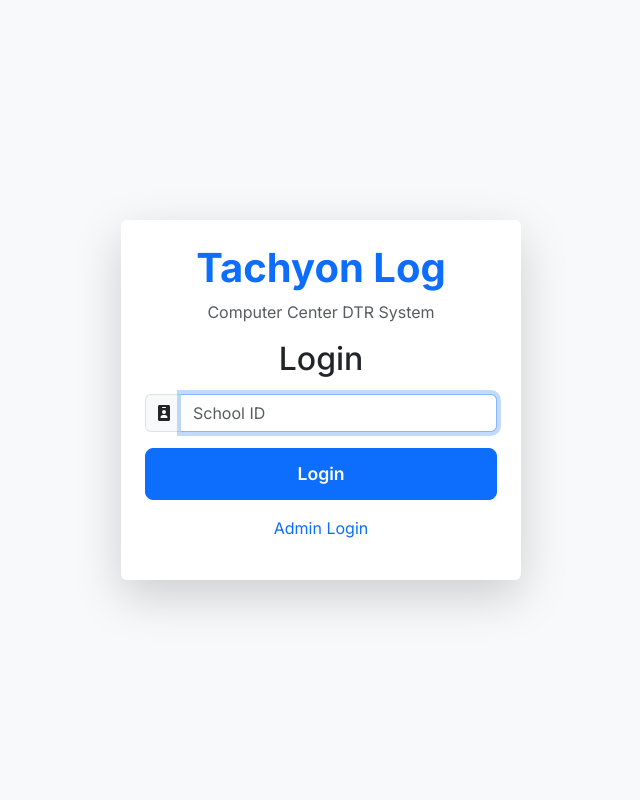
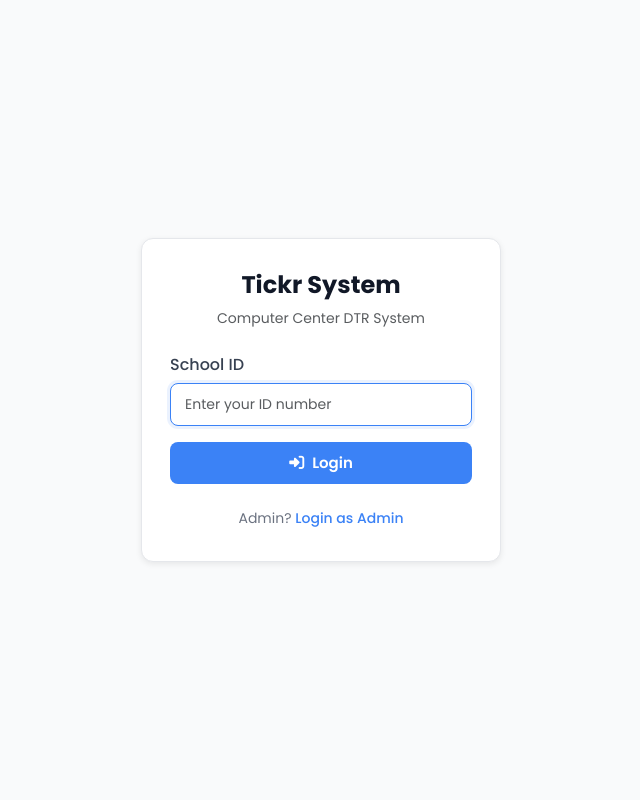
Before and after one commit to earlhsjks/tickr, a Flask app: page / in a window 1280 px wide. Shown: the whole page, without its empty margins (319-959 px from the left). Run offline with Flask 3, Linux system fonts and the light colour scheme; some libraries are stand-ins or nearby versions.

Commit message:
dynamic login and schedule page done

```diff
--- a/app.py
+++ b/app.py
@@ -34,7 +34,7 @@ migrate = Migrate(app, db)
 # Initialize login manager
 login_manager = LoginManager()
 login_manager.init_app(app)
-login_manager.login_view = "main.login_employee"
+login_manager.login_view = "auth.login"
 
 # Session timeout enforcement
 # @app.before_request
@@ -64,11 +64,17 @@ login_manager.login_view = "main.login_employee"
 
 #     session['last_activity'] = datetime.now(timezone.utc).isoformat()  # Store as ISO string
 
+@app.route('/')
+def index():
+    return render_template('/auth/login.html')
+
 # Register Blueprints
 from routes.main import main_bp
+from routes.auth import auth_bp
 from routes.admin import admin_bp
 from routes.api import api_bp
 app.register_blueprint(main_bp)
+app.register_blueprint(auth_bp, url_prefix='/auth')
 app.register_blueprint(admin_bp, url_prefix='/admin')
 app.register_blueprint(api_bp, url_prefix='/api')
 
--- /dev/null
+++ b/routes/auth.py
@@ -0,0 +1,54 @@
+from flask import Blueprint, request, jsonify, render_template
+from flask_login import login_user, logout_user, login_required ,current_user
+from werkzeug.security import check_password_hash
+from models.models import User
+
+auth_bp = Blueprint('auth', __name__)
+
+@auth_bp.route('/whoami')
+def whoami():
+    if current_user.is_authenticated:
+        return jsonify({
+            'loggedIn': True,
+            'userId': current_user.user_id,
+            'role': current_user.role,
+            'name': f"{current_user.first_name}"
+        })
+    else:
+        return jsonify({'loggedIn': False})
+
+@auth_bp.route('/login', methods=['POST'])
+def login():
+    data = request.get_json()
+
+    gia_id = data.get('giaId')
+    admin_id = data.get('adminId')
+    password = data.get('password')
+
+    if gia_id:
+        gia = User.query.filter_by(user_id=gia_id).first()
+
+        if not gia:
+            return jsonify({'success': False, 'error': 'User not found'}), 404
+
+        login_user(gia)
+        return jsonify({'success': True, 'message': f'Welcome {gia.first_name}!'}), 200
+
+    if admin_id:
+        admin = User.query.filter_by(user_id=admin_id).first()
+
+        if not admin:
+            return jsonify({'success': False, 'error': 'User not found'}), 404
+
+        if not check_password_hash(admin.password, password):
+            return jsonify({'success': False, 'error': 'Incorrect password'}), 401
+
+        login_user(admin)
+        return jsonify({'success': True, 'message': f'Welcome {admin.first_name}!'}), 200
+
+@auth_bp.route('/logout', methods=['POST'])
+@login_required
+def logout():
+    logout_user()
+
+    return render_template('/auth/login.html')
--- a/routes/main.py
+++ b/routes/main.py
@@ -74,26 +74,6 @@ def check_attendance_flags(attendance_entry):
 
     db.session.commit()
 
-# Home Route
-@main_bp.route('/')
-def home():
-    return render_template('auth/gia.html')
-
-@main_bp.route('/', methods=['GET', 'POST'])
-def login_employee():
-    if request.method == 'POST':
-        user_id = request.form.get('user_id')
-
-        user = User.query.filter_by(user_id=user_id, role="employee").first()
-
-        if user:
-            login_user(user)
-            return redirect(url_for('main.dashboard_employee'))
-        else:
-            flash("ID Not Found!", "danger")
-
-    return render_template('auth/employee.html')
-
 # Employee Dashboard
 @main_bp.route('/gia-dashboard')
 @login_required
@@ -118,13 +98,6 @@ def dashboard_employee():
         attendance_records=attendance_records,
         current_month=f"{year}-{month:02d}"
     )
-
-# Logout Route
-@main_bp.route('/logout')
-@login_required
-def logout():
-    logout_user()
-    return redirect(url_for('main.home'))
 
 # Clock-In/Clock-Out Routes
 @main_bp.route('/clock-in')
--- a/static/css/base.css
+++ b/static/css/base.css
@@ -1,5 +1,4 @@
-@import url('https://fonts.googleapis.com/css2?family=Inter:ital,opsz,wght@0,14..32,100..900;1,14..32,100..900&display=swap');
-@import url('https://fonts.googleapis.com/css2?family=Inter:ital,opsz,wght@0,14..32,100..900;1,14..32,100..900&family=Poppins:ital,wght@0,100;0,200;0,300;0,400;0,500;0,600;0,700;0,800;0,900;1,100;1,200;1,300;1,400;1,500;1,600;1,700;1,800;1,900&display=swap');
+@import url('https://fonts.googleapis.com/css2?family=Poppins:ital,wght@0,100;0,200;0,300;0,400;0,500;0,600;0,700;0,800;0,900;1,100;1,200;1,300;1,400;1,500;1,600;1,700;1,800;1,900&display=swap');
 
 * {
     font-family: 'Poppins', sans-serif;
--- /dev/null
+++ b/static/css/login.css
@@ -0,0 +1,126 @@
+/* =========================================
+   DTR Login Page - Clean Web UI
+   ========================================= */
+@import url('https://fonts.googleapis.com/css2?family=Poppins:ital,wght@0,100;0,200;0,300;0,400;0,500;0,600;0,700;0,800;0,900;1,100;1,200;1,300;1,400;1,500;1,600;1,700;1,800;1,900&display=swap');
+
+* {
+  margin: 0;
+  padding: 0;
+  box-sizing: border-box;
+}
+
+body {
+  font-family: 'Poppins', 'sans-serif';
+  background-color: #f9fafb;
+  display: flex;
+  align-items: center;
+  justify-content: center;
+  height: 100vh;
+  color: #111827;
+}
+
+/* ---------- CONTAINER ---------- */
+.login-container {
+  width: 100%;
+  max-width: 400px;
+  padding: 20px;
+}
+
+/* ---------- CARD ---------- */
+.login-card {
+  background: white;
+  border: 1px solid #e5e7eb;
+  border-radius: 12px;
+  padding: 32px 28px;
+  box-shadow: 0 2px 6px rgba(0, 0, 0, 0.08);
+}
+
+.login-card h2 {
+  color: #111827;
+  font-size: 24px;
+  font-weight: 700;
+}
+
+.login-card p {
+  color: #6b7280;
+  font-size: 14px;
+  margin: 0;
+}
+
+/* ---------- FORM ELEMENTS ---------- */
+.form-label {
+  font-weight: 500;
+  color: #374151;
+  margin-bottom: 6px;
+}
+
+.form-control {
+  border: 1px solid #d1d5db;
+  border-radius: 8px;
+  padding: 10px 14px;
+  font-size: 14px;
+  transition: all 0.2s;
+}
+
+.form-control:focus {
+  border-color: #3b82f6;
+  box-shadow: 0 0 0 3px rgba(59, 130, 246, 0.1);
+}
+
+/* ---------- BUTTONS ---------- */
+.btn-primary {
+  background-color: #3b82f6;
+  border: none;
+  border-radius: 8px;
+  padding: 10px 0;
+  font-weight: 600;
+  font-size: 15px;
+  transition: all 0.2s;
+}
+
+.btn-primary:hover {
+  background-color: #2563eb;
+  transform: translateY(-1px);
+}
+
+.logout-btn {
+  background-color: #f9fafb;
+  border: 1px solid #d1d5db;
+  border-radius: 8px;
+  padding: 8px 16px;
+  font-weight: 500;
+  transition: all 0.2s ease;
+}
+
+.logout-btn:hover {
+  background-color: #f3f4f6;
+  transform: translateY(-1px);
+}
+
+/* ---------- TOGGLE ---------- */
+#toggleText {
+  color: #6b7280;
+}
+
+#toggleLink {
+  color: #3b82f6;
+  font-weight: 500;
+  text-decoration: none;
+  transition: color 0.2s;
+}
+
+#toggleLink:hover {
+  color: #2563eb;
+  text-decoration: underline;
+}
+
+/* ---------- RESPONSIVE ---------- */
+@media (max-width: 480px) {
+  .login-card {
+    padding: 24px 20px;
+  }
+
+  .login-card h2 {
+    font-size: 20px;
+  }
+}
--- /dev/null
+++ b/static/js/login.js
@@ -0,0 +1,103 @@
+document.addEventListener('DOMContentLoaded', async () => {
+    try {
+        const res = await fetch('/auth/whoami');
+        const data = await res.json();
+
+        if (data.loggedIn) {
+            if (data.role === 'gia') window.location.href = '/dashboard';
+            if (data.role === 'admin' || data.role === 'superadmin') window.location.href = '/admin/dashboard';
+        }
+    } catch (err) {
+        console.error("Auth check failed: ", err);
+    }
+})
+
+// Dynamic Form Switch
+const toggleLink = document.getElementById('toggleLink');
+const toggleText = document.getElementById('toggleText');
+const loginTitle = document.getElementById('loginTitle');
+const employeeForm = document.getElementById('employeeForm');
+const adminForm = document.getElementById('adminForm');
+const giaInput = document.getElementById('giaId');
+const adminInput = document.getElementById('adminId');
+
+toggleLink.addEventListener('click', (e) => {
+    e.preventDefault();
+    const isEmployee = employeeForm.classList.contains('d-none');
+
+    if (isEmployee) {
+    // Switch to Employee Login
+    adminForm.classList.add('d-none');
+    employeeForm.classList.remove('d-none');
+    loginTitle.textContent = "Computer Center DTR System";
+    toggleLink.textContent = "Login as Admin";
+    toggleText.textContent = "Admin?";
+    giaInput.focus();
+
+    } else {
+    // Switch to Admin Login
+    employeeForm.classList.add('d-none');
+    adminForm.classList.remove('d-none');
+    loginTitle.textContent = "Admin Login";
+    toggleLink.textContent = "Login as GIA";
+    toggleText.textContent = "Employee?";
+    adminInput.focus();
+    }
+});
+
+document.getElementById('employeeForm').addEventListener('submit', async (e) => {
+    e.preventDefault();
+
+    const giaId = document.getElementById('giaId').value;
+
+    try {
+        const res = await fetch('/auth/login', {
+            method: 'POST',
+            headers: { 'Content-Type': 'application/json' },
+            body: JSON.stringify({ giaId }),
+        })
+
+        const data = await res.json();
+
+        if (!res.ok) {
+            console.log(data.error || 'Login failed!');
+            return;
+        }
+
+        console.log(data.message);
+        window.location.href = '/dashboard'
+    } catch (err) {
+        console.error('Login error: ', err);
+        console.error("Something went wrong.")
+    }
+})
+
+
+document.getElementById('adminForm').addEventListener('submit', async (e) => {
+    e.preventDefault();
+
+    const adminId = document.getElementById('adminId').value.trim();
+    const password = document.getElementById('adminPassword').value;
+
+    try {
+        const res = await fetch('/auth/login', {
+            method: 'POST',
+            headers: { 'Content-Type': 'application/json' },
+            body: JSON.stringify({ adminId, password }),
+        });
+
+        const data = await res.json();
+
+        if (!res.ok) {
+            console.warn(data.error || 'Login failed!');
+            alert(data.error || 'Invalid ID or password.');
+            return;
+        }
+
+        console.log(data.message || 'Login successful');
+        window.location.href = '/admin/dashboard';
+    } catch (err) {
+        console.error('Login error:', err);
+        alert('Something went wrong. Please try again later.');
+    }
+});
--- a/templates/auth/gia.html
+++ /dev/null
@@ -1,63 +0,0 @@
-<!DOCTYPE html>
-<html lang="en">
-<head>
-    <meta charset="UTF-8">
-    <meta name="viewport" content="width=device-width, initial-scale=1.0">
-    <title>Tachyon Log</title>
-
-    <!-- Local Bootstrap CSS -->
-    <link rel="stylesheet" href="{{ url_for('static', filename='css/bootstrap.min.css') }}">
-
-    <!-- Local Bootstrap JS -->
-    <script src="{{ url_for('static', filename='js/bootstrap.bundle.min.js') }}"></script>
-
-    <!-- FontAwesome Icons -->
-    <link rel="stylesheet" href="https://cdnjs.cloudflare.com/ajax/libs/font-awesome/6.0.0/css/all.min.css">
-
-    <!-- Custom CSS -->
-    <link rel="stylesheet" href="{{ url_for('static', filename='css/index.css') }}">
-
-    <link rel="icon" type="image/png" href="{{ url_for('static', filename='favicon.png') }}">
-</head>
-<body class="bg-light d-flex justify-content-center align-items-center vh-100">
-
-    <div class="login-container text-center p-4 shadow-lg rounded bg-white">
-        <h1 class="fw-bold text-primary">Tachyon Log</h1>
-        <p class="text-muted">Computer Center DTR System</p>
-
-        <!-- Flash Messages -->
-        {% with messages = get_flashed_messages(with_categories=true) %}
-            {% if messages %}
-                {% for category, message in messages %}
-                    <div class="alert alert-{{ category }} text-center" role="alert">
-                        {{ message }}
-                    </div>
-                {% endfor %}
-            {% endif %}
-        {% endwith %}
-
-        <div class="login-box mt-3">
-            <h2 class="mb-3">Login</h2>
-            <form action="{{ url_for('main.login_employee') }}" method="POST">
-                <div class="input-group mb-3">
-                    <span class="input-group-text"><i class="fas fa-id-badge"></i></span>
-                    <input type="text" name="userId" id="userId" class="form-control" placeholder="School ID" autofocus required autocomplete="off" inputmode="numeric">
-                </div>
-                <button type="submit" class="btn btn-primary w-100">Login</button>
-            </form>
-
-            <p class="mt-3">
-                <a href="{{ url_for('admin.login') }}" class="text-decoration-none">Admin Login</a>
-            </p>
-        </div>
-
-<!--         <footer class="mt-3 text-muted">
-            <p>Created by <strong>Earl Jeno Garcia</strong></p>
-        </footer> -->
-    </div>
-
-    <!-- Bootstrap JS -->
-    <script src="https://cdn.jsdelivr.net/npm/bootstrap@5.3.0/dist/js/bootstrap.bundle.min.js"></script>
-
-</body>
-</html>
--- /dev/null
+++ b/templates/auth/login.html
@@ -0,0 +1,58 @@
+<!DOCTYPE html>
+<html lang="en">
+<head>
+  <meta charset="UTF-8" />
+  <meta name="viewport" content="width=device-width, initial-scale=1.0" />
+  <title>Login | DTR System</title>
+  <link href="https://cdn.jsdelivr.net/npm/bootstrap@5.3.0/dist/css/bootstrap.min.css" rel="stylesheet" />
+  <link rel="stylesheet" href="https://cdnjs.cloudflare.com/ajax/libs/font-awesome/6.5.1/css/all.min.css" />
+  <link rel="stylesheet" href="{{ url_for('static', filename='css/login.css') }}" />
+</head>
+<body>
+
+  <div class="login-container">
+    <div class="login-card">
+      <div class="text-center mb-4">
+        <h2 class="fw-bold">Tickr System</h2>
+        <p class="text-muted" id="loginTitle">Computer Center DTR System</p>
+      </div>
+
+      <!-- Employee Login Form -->
+      <form id="employeeForm">
+        <div class="mb-3">
+          <label for="employeeId" class="form-label">School ID</label>
+          <input type="text" class="form-control" id="giaId" placeholder="Enter your ID number" autocomplete="off" required autofocus/>
+        </div>
+        <button type="submit" class="btn btn-primary w-100">
+          <i class="fas fa-sign-in-alt me-2"></i>Login
+        </button>
+      </form>
+
+      <!-- Admin Login Form -->
+      <form id="adminForm" class="d-none">
+        <div class="mb-3">
+          <label for="adminId" class="form-label">Username</label>
+          <input type="text" class="form-control" id="adminId" placeholder="Enter username" required/>
+        </div>
+        <div class="mb-3">
+          <label for="adminPassword" class="form-label">Password</label>
+          <input type="password" class="form-control" id="adminPassword" placeholder="Enter password" required/>
+        </div>
+        <button type="submit" class="btn btn-primary w-100">
+          <i class="fas fa-lock me-2"></i>Admin Login
+        </button>
+      </form>
+
+      <!-- Toggle Links -->
+      <div class="text-center mt-4">
+        <p class="small mb-0">
+          <span id="toggleText">Admin?</span>
+          <a href="#" id="toggleLink">Login as Admin</a>
+        </p>
+      </div>
+    </div>
+  </div>
+
+  <script src="{{ url_for('static', filename='js/login.js') }}"></script>
+</body>
+</html>
```
Also changed, not shown: routes/api.py (+15 -0 lines), static/js/schedule.js (+15 -9 lines), templates/admin/schedule.html (+43 -16 lines), templates/auth/admin.html (deleted, +0 -75 lines).
